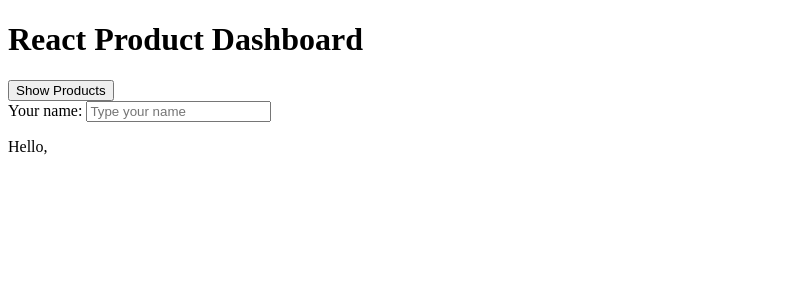
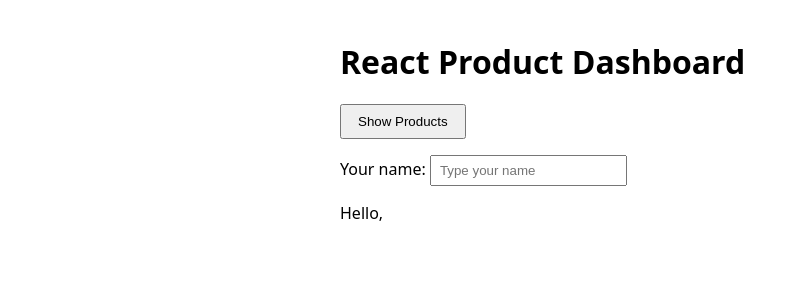
Before and after one commit to windium/web-lab5, a React (Vite) app: page / in a window 1280 px wide. Shown: the top 300 px of the page, without its empty margins (0-798 px from the left). Built offline with nearby package versions, Linux system fonts and the light colour scheme.

Commit message:
Add minimal inline styling for page, button and input

```diff
--- a/src/App.jsx
+++ b/src/App.jsx
@@ -1,5 +1,22 @@
 import { useState } from 'react'
 import ProductList from './components/ProductList.jsx'
+
+const pageStyle = {
+  maxWidth: '600px',
+  margin: '40px auto',
+  padding: '0 16px',
+  fontFamily: 'system-ui, sans-serif',
+}
+
+const buttonStyle = {
+  padding: '8px 16px',
+  marginBottom: '16px',
+  cursor: 'pointer',
+}
+
+const inputStyle = {
+  padding: '6px 8px',
+}
 
 function App() {
   const [showProducts, setShowProducts] = useState(false)
@@ -14,10 +31,10 @@ function App() {
   }
 
   return (
-    <div>
+    <div style={pageStyle}>
       <h1>React Product Dashboard</h1>
 
-      <button onClick={handleToggle}>
+      <button style={buttonStyle} onClick={handleToggle}>
         {showProducts ? 'Hide Products' : 'Show Products'}
       </button>
 
@@ -26,6 +43,7 @@ function App() {
         <input
           id="name"
           type="text"
+          style={inputStyle}
           value={name}
           onChange={handleNameChange}
           placeholder="Type your name"
```
